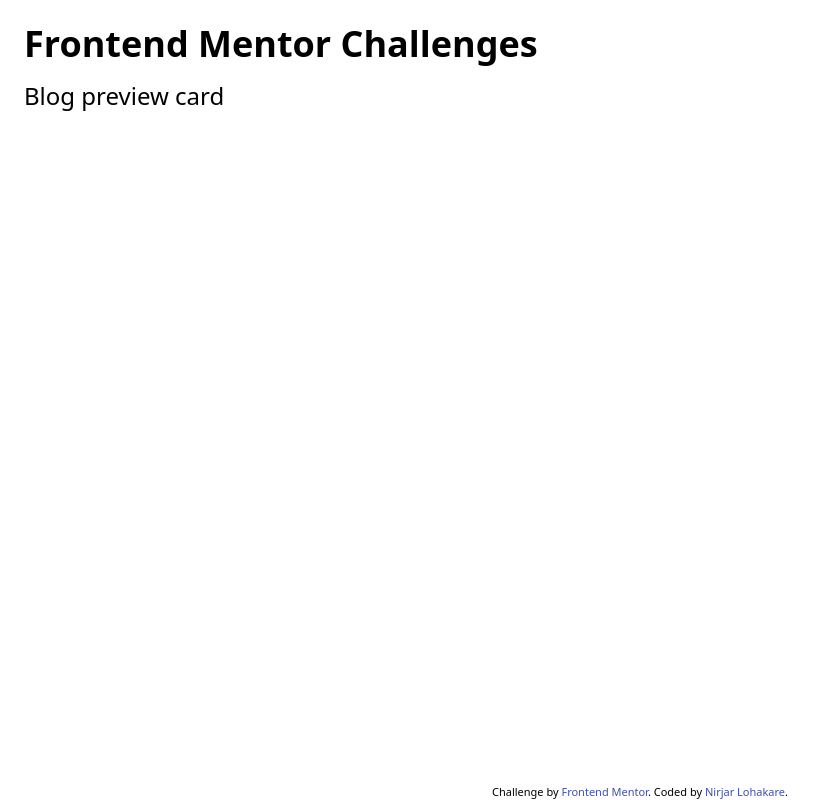
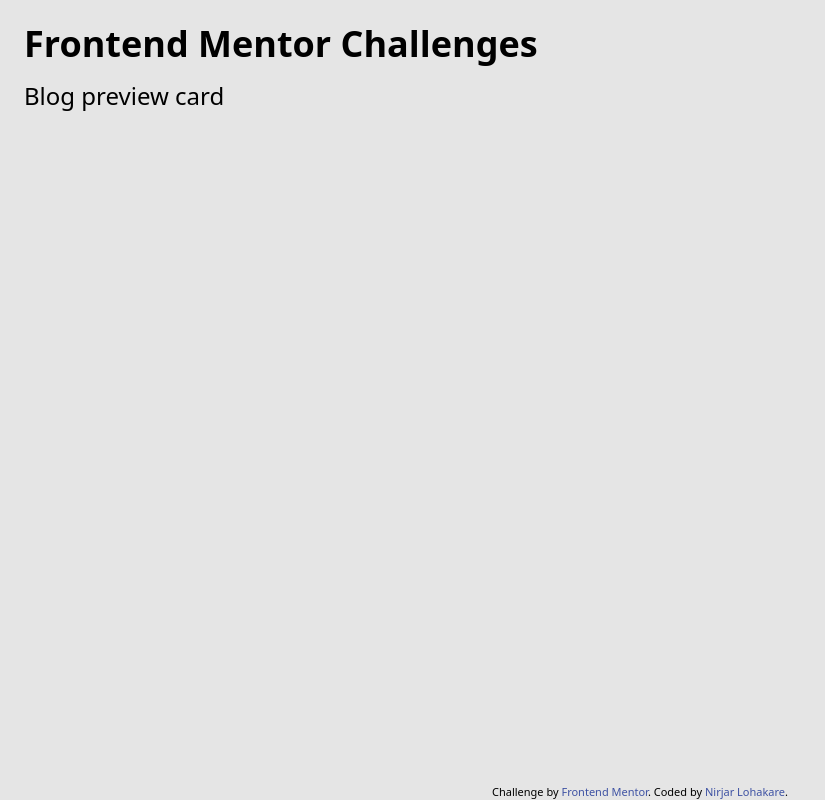
Before and after one commit to lnirjar/frontend-mentor-react, a React (Vite) app: page / in a window 1280 px wide. Shown: the whole page, without its empty margins (0-825 px from the left). Built offline with nearby package versions, Linux system fonts and the light colour scheme.

Commit message:
changed home page background color

```diff
--- a/src/HomePage.jsx
+++ b/src/HomePage.jsx
@@ -3,7 +3,7 @@ import { challengesData } from "./main"
 
 export const HomePage = () => {
   return (
-    <div className="p-6">
+    <div className="p-6 bg-neutral-200 min-h-screen">
       <h1 className="text-4xl font-bold">Frontend Mentor Challenges</h1>
       <ul className="text-2xl mt-4">
         {
```
